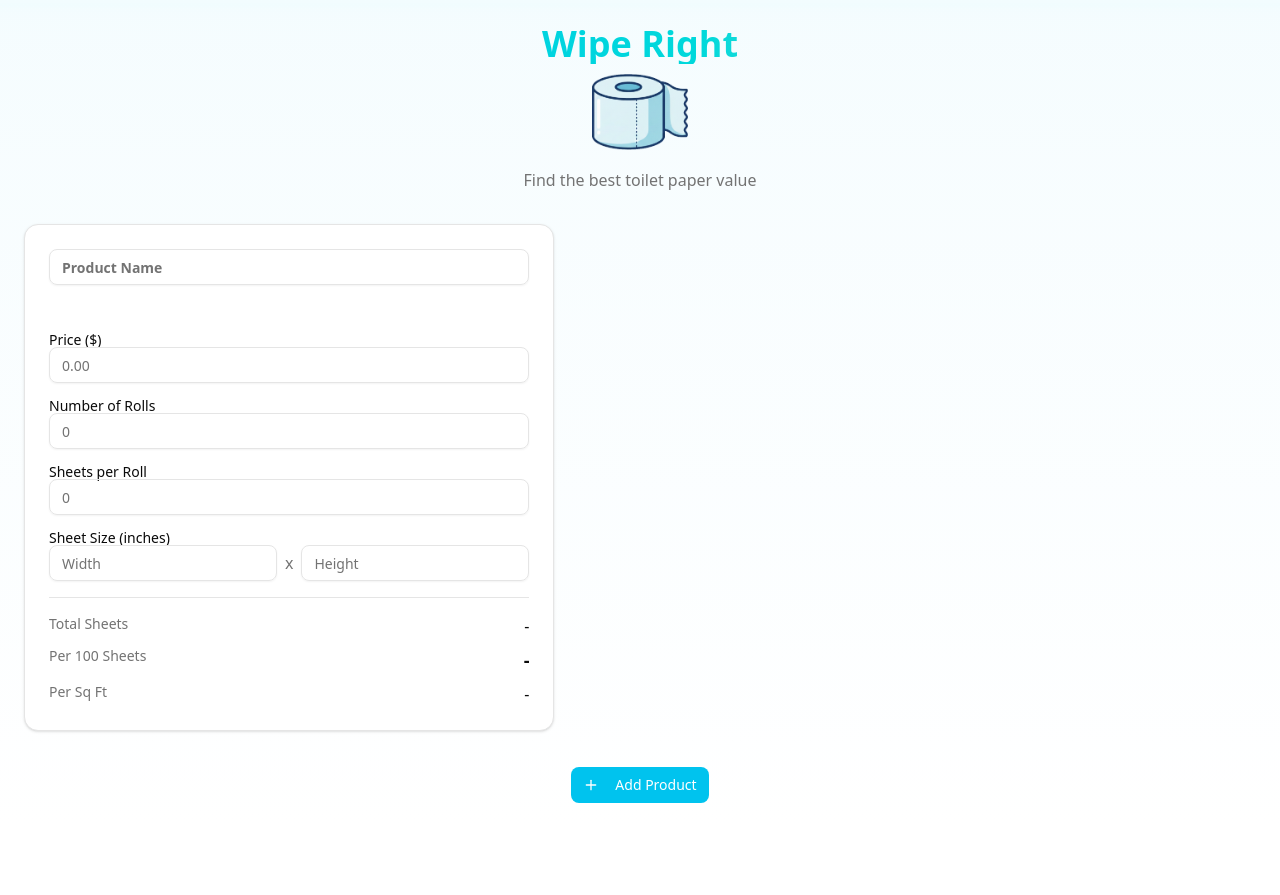
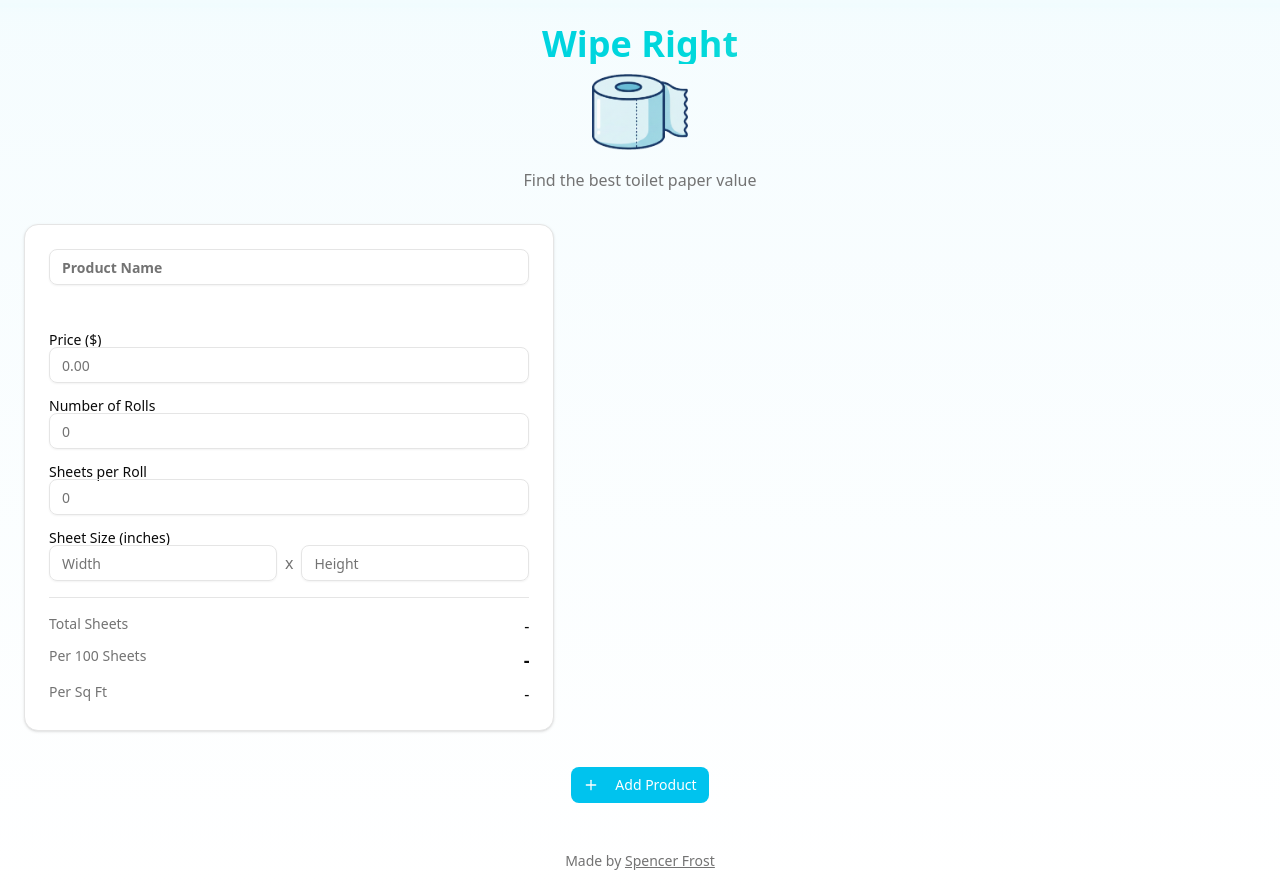
Before and after one commit to spencerfrost/wipe-right, a React (Vite) app: page / in a window 1280 px wide. Before the commit the page ends 827 px from the top, so only its background shows below. Built offline with nearby package versions, Linux system fonts and the light colour scheme.

Commit message:
feat: add Footer component and integrate it into App component

```diff
--- a/src/App.tsx
+++ b/src/App.tsx
@@ -1,5 +1,6 @@
 import { Plus } from "lucide-react";
 import { Button } from "@/components/ui/button";
+import { Footer } from "@/components/Footer";
 import { ProductCard } from "@/components/ProductCard";
 import { useLocalStorage } from "@/hooks/useLocalStorage";
 import { createEmptyProduct, findWinner } from "@/lib/calculations";
@@ -61,6 +62,8 @@ function App() {
           Add Product
         </Button>
       </div>
+
+      <Footer />
     </div>
   );
 }
--- /dev/null
+++ b/src/components/Footer.tsx
@@ -0,0 +1,15 @@
+export function Footer() {
+  return (
+    <footer className="mt-12 text-center text-sm text-muted-foreground">
+      Made by{" "}
+      <a
+        href="https://spencerfrost.ca"
+        target="_blank"
+        rel="noopener noreferrer"
+        className="underline hover:text-foreground"
+      >
+        Spencer Frost
+      </a>
+    </footer>
+  );
+}
```
